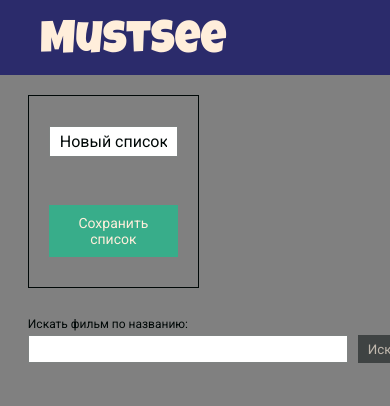
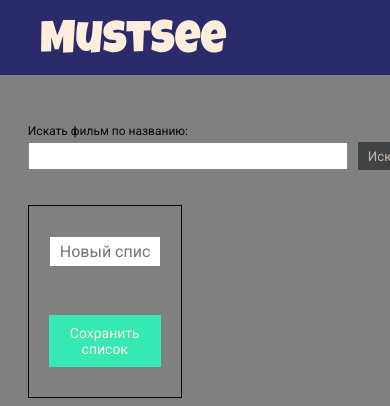
Before and after one commit to qquliyevvv/M4, a React (Create React App) app: page / in a window 390 px wide. Shown: the top 406 px of the page. Built offline with nearby package versions, Linux system fonts and the light colour scheme.

Commit message:
Toqrul11

```diff
--- a/package.json
+++ b/package.json
@@ -7,11 +7,11 @@
     "@testing-library/react": "^9.3.2",
     "@testing-library/user-event": "^7.1.2",
     "axios": "^0.27.2",
-    "react": "^18.2.1",
-    "react-dom": "^18.2.1",
+    "react": "^18.2.0",
+    "react-dom": "18.2.0",
     "react-redux": "^7.2.1",
     "react-router-dom": "^5.2.0",
-    "react-scripts": "^2.1.3",
+    "react-scripts": "^5.0.1",
     "redux": "^4.0.5",
     "redux-thunk": "^2.3.0"
   },
--- a/src/components/Favorites/Favorites.css
+++ b/src/components/Favorites/Favorites.css
@@ -3,7 +3,9 @@
     border: 1px solid rgba(0, 8, 7);
     padding: 30px 20px;
   }
-
+  .link-to_list{
+    background-color: #25ffbed0;
+  }
 
 
   .fav_list {
@@ -25,7 +27,7 @@
 
   .fav_save {
     border: none;
-    background-color: #15c38fac;
+    background-color: #25ffbed0;
     padding: 10px 15px;
     color: #ffeedb;
     font-size: 14px;
@@ -63,3 +65,17 @@
   display: flex;
   justify-content: space-between;
 }
+.disfls{
+  border: none;
+  padding: 10px 15px;
+  color: #ffeedb;
+  font-size: 14px;
+  transition: all 0.2s linear;
+  border-radius: px;
+  background-color: #15c38f88;
+}
+.disfls:hover {
+  cursor: pointer;
+  opacity: 0.9;
+  transition: all 0.2s linear;
+}
--- a/src/components/Favorites/Favorites.js
+++ b/src/components/Favorites/Favorites.js
@@ -1,5 +1,4 @@
 import React, { useState } from "react";
-
 import "./Favorites.css";
 import { connect } from "react-redux";
 import {
@@ -11,7 +10,7 @@ import { Link } from "react-router-dom";
 function Favorites(props) {
   const [state, setState] = useState({
     isSbm: false,
-    title: "Новый список",
+    title: "",
     disabled: false
   });
 
@@ -25,9 +24,10 @@ function Favorites(props) {
     return favoritesIDArray;
   };
   const saveListHandler = () => {
-    if(!state.title.length){
+    if(!state.title.length || getImdbIDArray().length==0){
       setState(prev=>({...prev, disabled: true }));
-    }else {
+    }
+    else if(getImdbIDArray().length>=0 ) {
       setState(prev=>({...prev, isSbm: true }));
       props.postList(state.title, getImdbIDArray());
     }
@@ -36,6 +36,7 @@ function Favorites(props) {
   return (
     <div className="fav-container">
       <input
+        placeholder="Новый список"
         value={title}
         className="fav_name"
         onChange={favoriteChange}
@@ -65,7 +66,7 @@ function Favorites(props) {
       {!isSbm ? (
         <button
           type="button"
-          className="fav_save"
+          className="fav_save "
           onClick={saveListHandler}
 
         >
--- a/src/components/MovieItem/MovieItem.css
+++ b/src/components/MovieItem/MovieItem.css
@@ -2,6 +2,8 @@
     padding: 20px;
     background-color: rgb(43, 43, 107);
     display: flex;
+    color: #FFEEDB;
+    border-radius: 10px;
 }
 
 .movieImg {
--- a/src/components/MovieItem/MovieItem.js
+++ b/src/components/MovieItem/MovieItem.js
@@ -19,7 +19,7 @@ function MovieItem(props) {
       <img className="movieImg" src={Poster} alt={Title} />
       <div className="movie-item__info">
         <h3 className="movieTitle">
-          {Title}&nbsp;({Year})
+          {Title} ({Year})
         </h3>
         <button
           style={{
--- a/src/pages/ListPage/ListPage.css
+++ b/src/pages/ListPage/ListPage.css
@@ -20,6 +20,7 @@
   margin: 26px 0;
   text-align: center;
   font-family: 'Roboto';
+
 }
 
 .list-page .ul {
@@ -27,7 +28,7 @@
 
 }
 .list {
-  background: linear-gradient(90deg, rgb(43, 43, 107) 60%, #fff 5%);
+  background: linear-gradient(90deg, rgb(43, 43, 107) 60%, rgb(43, 43, 107) 5%);
 }
 .list-page ul li {
   padding: 40px;
@@ -41,7 +42,6 @@
   margin-bottom: 30px;
   display: flex;
   box-sizing: border-box;
-  padding: 20px;
 }
 
 .list-page-movie img {
@@ -50,6 +50,7 @@
   right: 0;
   top: 0;
   bottom: 5%;
+  background: linear-gradient(90deg, rgb(43, 43, 107) 65%, rgb(43, 43, 107) 5%);
   object-fit:cover;
   height: 309px;
   border-top-right-radius: 15px;
@@ -58,7 +59,7 @@
 }
 
 .movie-img {
-  margin-right: 32px;
+background: linear-gradient(90deg, rgb(43, 43, 107) 60%, rgb(43, 43, 107) 5%);
 }
 
 .listp-link-imdb {
@@ -111,3 +112,17 @@
 .info {
   width: 100%;
 }
+@media screen and (min-width: 320px) and (max-width: 991px) {
+  .list-page-movie{
+    width: 85%;
+    margin-left:20px;
+    margin-right:20px;
+  }
+  .listp-title {
+    font-size: 34px;
+    margin: 26px 5px;
+    text-align: center;
+    font-family: 'Roboto';
+
+  }
+}
--- a/src/pages/MainPage/MainPage.css
+++ b/src/pages/MainPage/MainPage.css
@@ -18,6 +18,9 @@
   .mainPageSearchBox {
     margin-bottom: 35px;
   }
+  .mainPageFavorites2{
+    display: none;
+  }
 
 
   @media screen and (min-width: 320px) and (max-width: 991px) {
@@ -32,6 +35,12 @@
     }
     .mainPageFavorites {
       width: 50%;
+      display: none;
+    }
+    .mainPageFavorites2{
+      display: block;
+      width: 50%;
+      margin-bottom: 10px;
     }
     .mainPageMainSection {
       margin: 30px 0;
--- a/src/pages/MainPage/MainPage.js
+++ b/src/pages/MainPage/MainPage.js
@@ -14,6 +14,9 @@ function MainPage() {
                         <div className="mainPageSearchBox">
                             <SearchBox />
                         </div>
+                        <aside className="mainPageFavorites2">
+                        <Favorites />
+                    </aside>
                         <div className="mainPageMovies">
                             <Movies />
                         </div>
```
Also changed, not shown: 1 other file (tests, documents, lock files or other folders).
